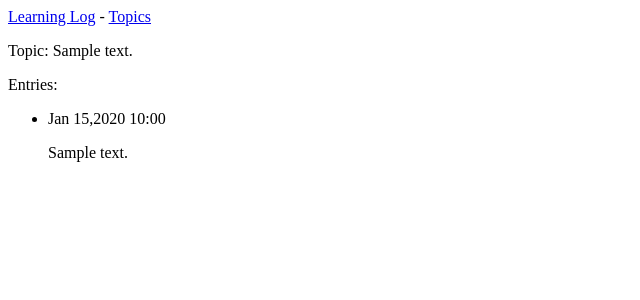
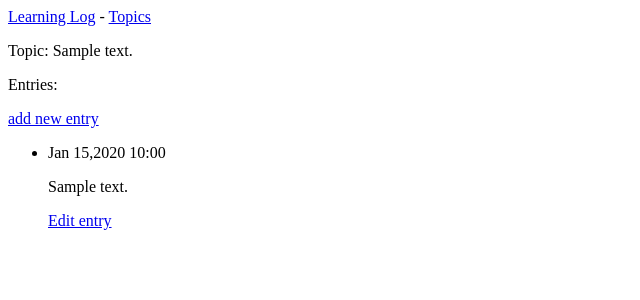
Before and after one commit to dzmitry-babak-idf/learning-log, a Django app: page /topics/1/ in a window 1280 px wide. Shown: the top 300 px of the page, without its empty margins (0-640 px from the left). Run offline with Django 3.2, Linux system fonts and the light colour scheme; tables that the repository leaves empty hold one stand-in row (values such as "Sample post").

Commit message:
add:added posts

```diff
--- a/learning_logs/templates/learning_logs/topic.html
+++ b/learning_logs/templates/learning_logs/topic.html
@@ -3,11 +3,17 @@
 {% block content %}
     <p>Topic: {{ topic }}</p>
     <p>Entries:</p>
+    <p>
+        <a href="{% url 'learning_logs:new_entry' topic.id %}">add new entry</a>
+    </p>
     <ul>
         {% for entry in entries %}
             <li>
                 <p>{{ entry.date_added|date:'M d,Y H:i' }}</p>
                 <p>{{ entry.text|linebreaks }}</p>
+                <p>
+                    <a href="{% url 'learning_logs:edit_entry' entry.id %}">Edit entry</a>
+                </p>
             </li>
         {% empty %}
             <li>There ate no entries for this topic yet</li>
--- a/learning_logs/templates/learning_logs/topics.html
+++ b/learning_logs/templates/learning_logs/topics.html
@@ -11,4 +11,5 @@
             <li>No topic have been added yet.</li>
         {% endfor %}
     </ul>
+    <a href="{% url 'learning_logs:new_topic' %}">Add a new topic:</a>
 {% endblock content %}
--- a/learning_logs/urls.py
+++ b/learning_logs/urls.py
@@ -6,4 +6,7 @@ urlpatterns = [
     path('', views.index, name='index'),
     path('topics/', views.topics, name='topics'),
     path('topics/<int:topic_id>/', views.topic, name='topic'),
+    path('new_topic/', views.new_topic, name='new_topic'),
+    path('new_entry/<int:topic_id>/', views.new_entry, name='new_entry'),
+    path('edit_entry/<int:entry_id>/', views.edit_entry, name='edit_entry'),
 ]
--- a/learning_logs/views.py
+++ b/learning_logs/views.py
@@ -1,5 +1,6 @@
-from django.shortcuts import render
-from .models import Topic
+from django.shortcuts import render, redirect
+from .models import Topic, Entry
+from .forms import TopicForm, EntryForm
 
 
 def index(request):
@@ -17,3 +18,45 @@ def topic(request, topic_id):
     entries = topic.entry_set.order_by('-date_added')
     context = {'topic': topic, 'entries': entries}
     return render(request, 'learning_logs/topic.html', context)
+
+
+def new_topic(request):
+    if request.method != 'POST':
+        form = TopicForm()
+    else:
+        form = TopicForm(data=request.POST)
+        if form.is_valid():
+            form.save()
+            return redirect('learning_logs:topics')
+    context = {'form': form}
+    return render(request, 'learning_logs/new_topic.html', context)
+
+
+def new_entry(request, topic_id):
+    topic = Topic.objects.get(id=topic_id)
+    if request.method != 'POST':
+        form = EntryForm()
+    else:
+        form = EntryForm(data=request.POST)
+        if form.is_valid():
+            new_entry = form.save(commit=False)
+            new_entry.topic = topic
+            new_entry.save()
+            return redirect('learning_logs:topic', topic_id=topic_id)
+    context = {'topic': topic, 'form': form}
+    return render(request, 'learning_logs/new_entry.html', context)
+
+
+def edit_entry(request, entry_id):
+    entry = Entry.objects.get(id=entry_id)
+    topic = entry.topic
+
+    if request.method != 'POST':
+        form = EntryForm(instance=entry)
+    else:
+        form = EntryForm(instance=entry, data=request.POST)
+        if form.is_valid():
+            form.save()
+            return redirect('learning_logs:topic', topic_id=topic.id)
+    context = {'entry': entry, 'topic': topic, 'form': form}
+    return render(request, 'learning_logs/edit_entry.html', context)
```
Also changed, not shown: learning_logs/forms.py (added, +17 -0 lines), learning_logs/templates/learning_logs/edit_entry.html (added, +12 -0 lines), learning_logs/templates/learning_logs/new_entry.html (added, +12 -0 lines), learning_logs/templates/learning_logs/new_topic.html (added, +10 -0 lines).
